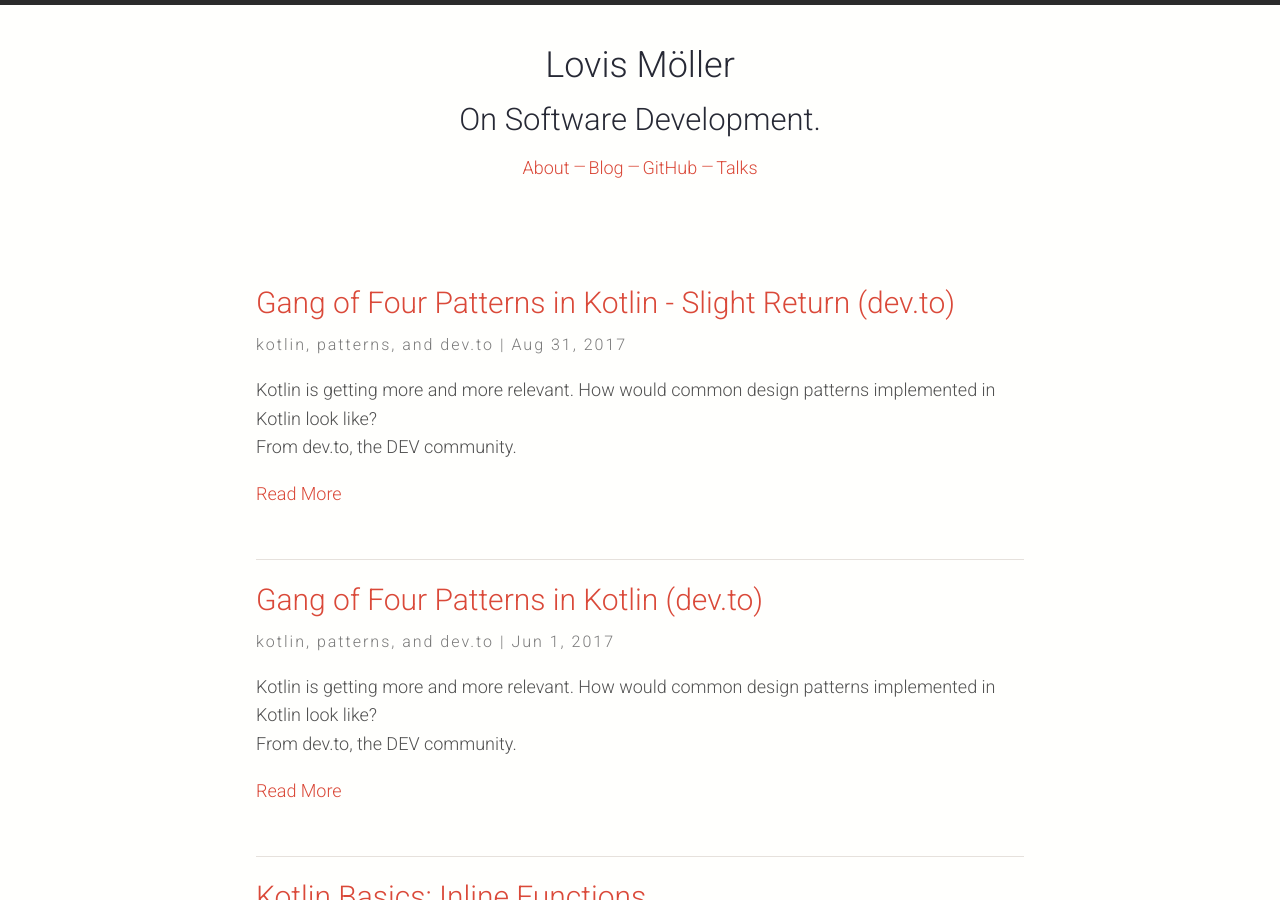
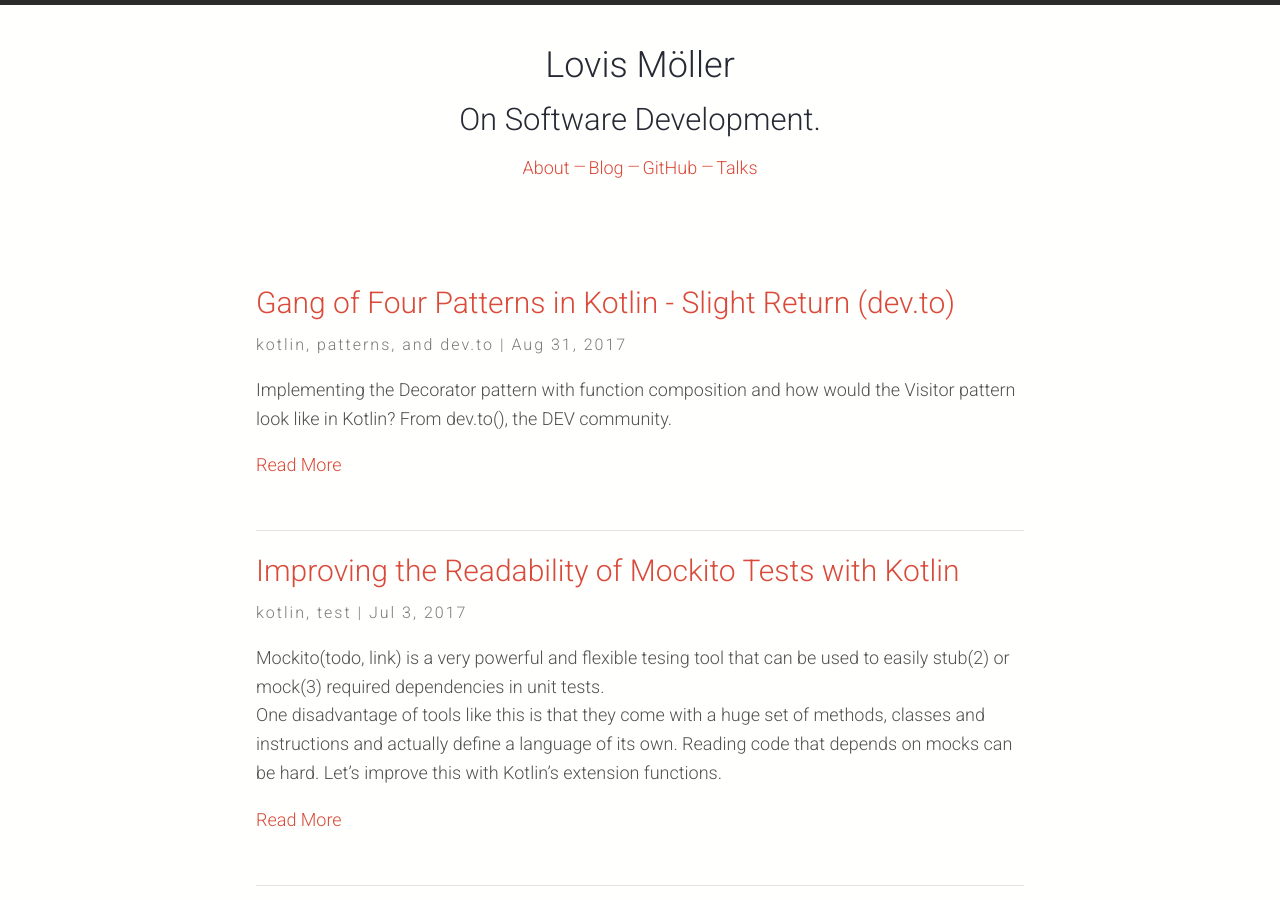
Before and after one commit to lmller/lmller.github.io, a Jekyll site: the page built from index.html, in a window 1280 px wide and 900 px high. Built offline with Jekyll 4.4.1, drawn with Linux system fonts in a browser that asks for light colours; nearby versions of some CDN libraries.

Commit message:
fix description

````diff
--- a/_layouts/page.html
+++ b/_layouts/page.html
@@ -1,6 +1,4 @@
----
-layout: default
----
+
 <div class="page-content wc-container">
 	<div class="post">
 		<h1>{{ page.title }}</h1>
--- /dev/null
+++ b/_posts/2017-03-07-kotlin_mockito.md
@@ -0,0 +1,54 @@
+---
+layout: post
+title:  "Improving the Readability of Mockito Tests with Kotlin"
+date:   2017-07-03 15:00:00
+description: Mockito and other mocking frameworks are powerful testing tools. Clean up the code that is necessary to setup mocking or stubbing with Kotlin extension functions.
+comments: true
+categories:
+- kotlin, test
+permalink: kotlin-mockito-readbility
+---
+
+Mockito(todo, link) is a very powerful and flexible tesing tool that can be used to easily stub(2) or mock(3) required dependencies in unit tests.
+One disadvantage of tools like this is that they come with a huge set of methods, classes and instructions and actually define a language of its own.  Reading code that depends on mocks can be hard. Let's improve this with Kotlin's extension functions.
+
+Imagine I want to test an object that depends on the results of a server call (or any other data source).
+
+```kotlin
+class Contract (val customerId: Long, val contractApi: ContractApi) {
+    var monthlyFee: BigDecimal = BigDecimal.ZERO
+
+    fun load() = contractApi.getContract(customerId)
+        .subscribe(
+            { contract -> monthlyFee = contract.yearlyAmount / BigDecimal(12) }
+            { println("It's an error!") }
+        )
+}
+
+...
+
+interface ContractApi {
+    @GET fun getContract(@Query("customerId") customerId: Long) : Single<ContractDto>
+}
+...
+data class ContractDto(val dataBaseId: Long, val yearlyAmount: BigDecimal)
+
+```
+Note that I'm using Retrofit and RxJava to define the Api for convenience.
+
+Now, I want to test that the monthly fee is calculated correctly:
+
+```kotlin
+...
+@Test fun `Contract stores the monthly fee`(){
+    val apiMock = mock(ContractApi::class.java)
+    val contract = ContractDto(1337, 99.99)
+    val result = Single.just(contract)
+
+    given(apiMock.getContract(1337)).willReturn(result))
+
+    val sut = Contract(1337, apiMock)
+
+    assertThat(sut.monthlyFee, equalTo())
+
+}
--- a/_posts/2017-08-31-dev_to-gofinkotlin-part2.md
+++ b/_posts/2017-08-31-dev_to-gofinkotlin-part2.md
@@ -11,7 +11,7 @@
 - dev.to
 
 ---
-Kotlin is getting more and more relevant. How would common design patterns implemented in Kotlin look like?
-From dev.to, the DEV community.
+Implementing the Decorator pattern with function composition and how would the Visitor pattern look like in Kotlin?
+From dev.to(), the DEV community.
 
 From dev.to() => [https://dev.to/lovis/gang-of-four-patterns-in-kotlin---slight-return](https://dev.to/lovis/gang-of-four-patterns-in-kotlin---slight-return]) (you should be redirected)
````
